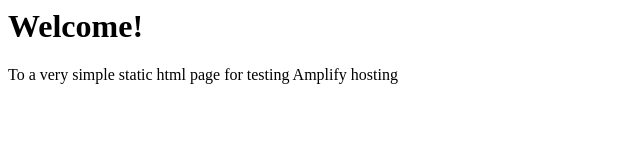
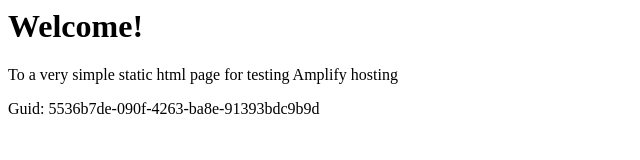
Before and after one commit to aws-aemilia-mxp/Github-PR-Commit-Integration-Test-DoNotTouch-Gith-OKSLNVO2-v1-preprod-eu-south-1, a website: page src/index.html in a window 1280 px wide. Shown: the whole page, without its empty margins (0-640 px from the left). Drawn offline with Linux system fonts and the light colour scheme.

Commit message:
commit from integ tests

```diff
--- a/src/index.html
+++ b/src/index.html
@@ -1,3 +1,5 @@
+
+
 <html lang="en">
 
 <head>
@@ -10,6 +12,6 @@
 <body>
     <h1>Welcome!</h1>
     <p>To a very simple static html page for testing Amplify hosting</p>
-</body>
+    <p>Guid: 5536b7de-090f-4263-ba8e-91393bdc9b9d</p></body>
 
 </html>
```
